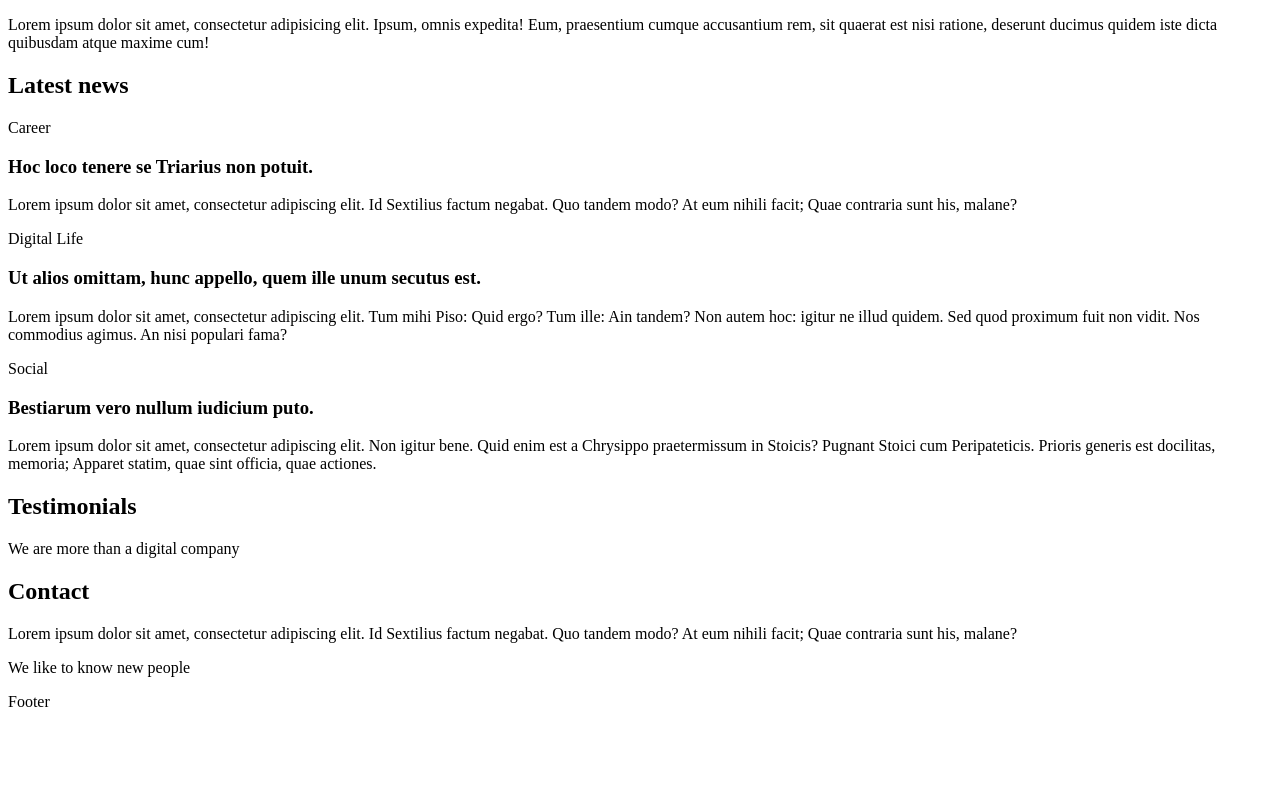
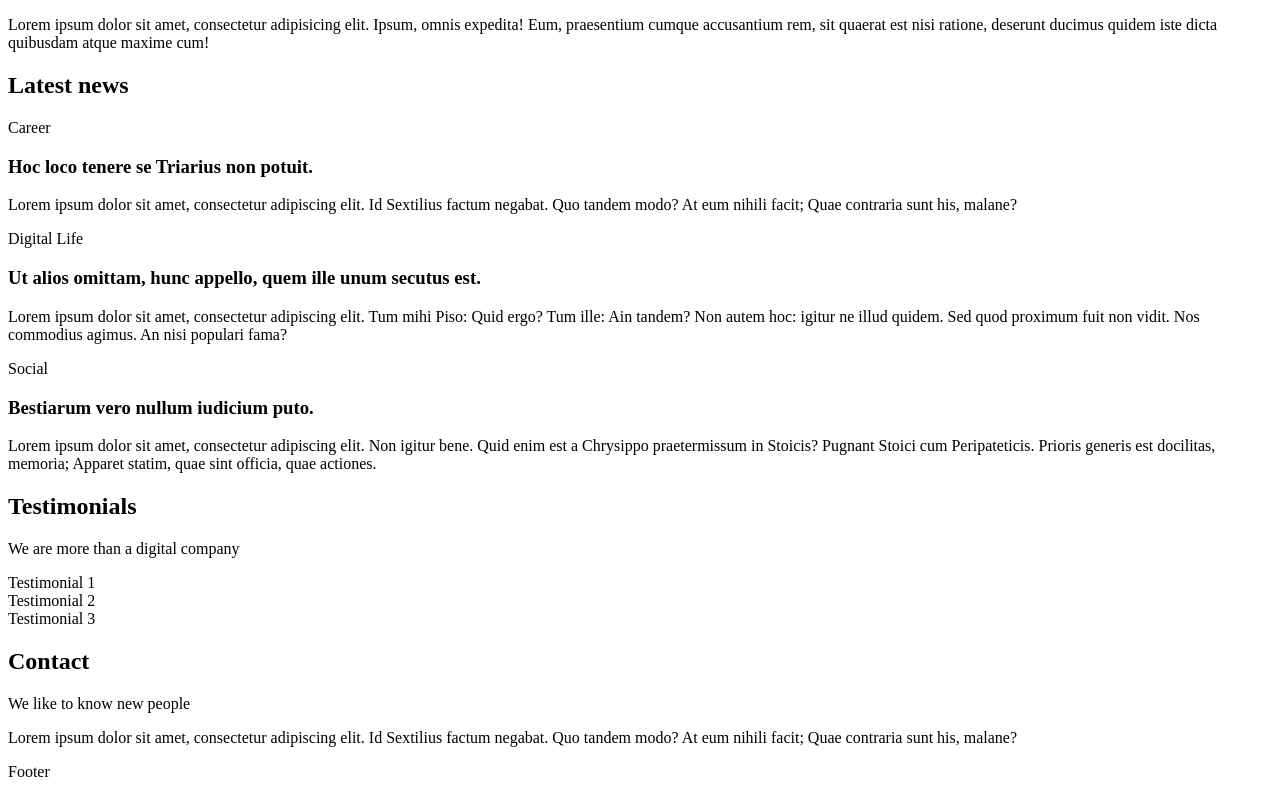
Before and after one commit to Enzo949494/holbertonschool-web_front_end, a plain HTML site: page html_advanced/12-index.html in a window 1280 px wide. Shown: the part 988-1777 px from the top of the page. Before the commit the page ends 1707 px from the top, so only its background shows below. Drawn offline with Linux system fonts and the light colour scheme.

Commit message:
try to fix 12,again

```diff
--- a/html_advanced/12-index.html
+++ b/html_advanced/12-index.html
@@ -37,43 +37,60 @@
             <section>
                 <h2>About Us</h2>
                 <p>Everything about us</p>
+
                 <h3>Who are we</h3>
                 <p>Lorem ipsum dolor sit amet, consectetur adipisicing elit. Ipsum, omnis expedita! Eum, praesentium cumque accusantium rem, sit quaerat est nisi ratione, deserunt ducimus quidem iste dicta quibusdam atque maxime cum!</p>
+
                 <h3>Our culture</h3>
                 <p>Lorem ipsum dolor sit amet, consectetur adipisicing elit. Ipsum, omnis expedita! Eum, praesentium cumque accusantium rem, sit quaerat est nisi ratione, deserunt ducimus quidem iste dicta quibusdam atque maxime cum!</p>
+
                 <h3>How we work</h3>
                 <p>Lorem ipsum dolor sit amet, consectetur adipisicing elit. Ipsum, omnis expedita! Eum, praesentium cumque accusantium rem, sit quaerat est nisi ratione, deserunt ducimus quidem iste dicta quibusdam atque maxime cum!</p>
             </section>
             <section>
                 <h2>Latest news</h2>
+
                 <article>
                     <p>Career</p>
                     <h3>Hoc loco tenere se Triarius non potuit.</h3>
                     <p>Lorem ipsum dolor sit amet, consectetur adipiscing elit. Id Sextilius factum negabat. Quo tandem modo? At eum nihili facit; Quae contraria sunt his, malane?</p>
                 </article>
+
                 <article>
                     <p>Digital Life</p>
                     <h3>Ut alios omittam, hunc appello, quem ille unum secutus est.</h3>
                     <p>Lorem ipsum dolor sit amet, consectetur adipiscing elit. Tum mihi Piso: Quid ergo? Tum ille: Ain tandem? Non autem hoc: igitur ne illud quidem. Sed quod proximum fuit non vidit. Nos commodius agimus. An nisi populari fama?</p>
                 </article>
+
                 <article>
                     <p>Social</p>
                     <h3>Bestiarum vero nullum iudicium puto.</h3>
                     <p>Lorem ipsum dolor sit amet, consectetur adipiscing elit. Non igitur bene. Quid enim est a Chrysippo praetermissum in Stoicis? Pugnant Stoici cum Peripateticis. Prioris generis est docilitas, memoria; Apparet statim, quae sint officia, quae actiones.</p>
                 </article>
+
             </section>
             <section>
                 <h2>Testimonials</h2>
                 <p>We are more than a digital company</p>
+
+                <article>Testimonial 1</article>
+                <article>Testimonial 2</article>
+                <article>Testimonial 3</article>
             </section>
+
             <section>
                 <h2>Contact</h2>
+                <p>We like to know new people</p>
+
                 <p>Lorem ipsum dolor sit amet, consectetur adipiscing elit. Id Sextilius factum negabat. Quo tandem modo? At eum nihili facit; Quae contraria sunt his, malane?</p>
-                <p>We like to know new people</p>
+
             </section>
+
         </main>
+
         <footer>
             Footer
         </footer>
+
     </body>
 </html>
```
Also changed, not shown: html_advanced/10-index.html (line endings or trailing spaces).
